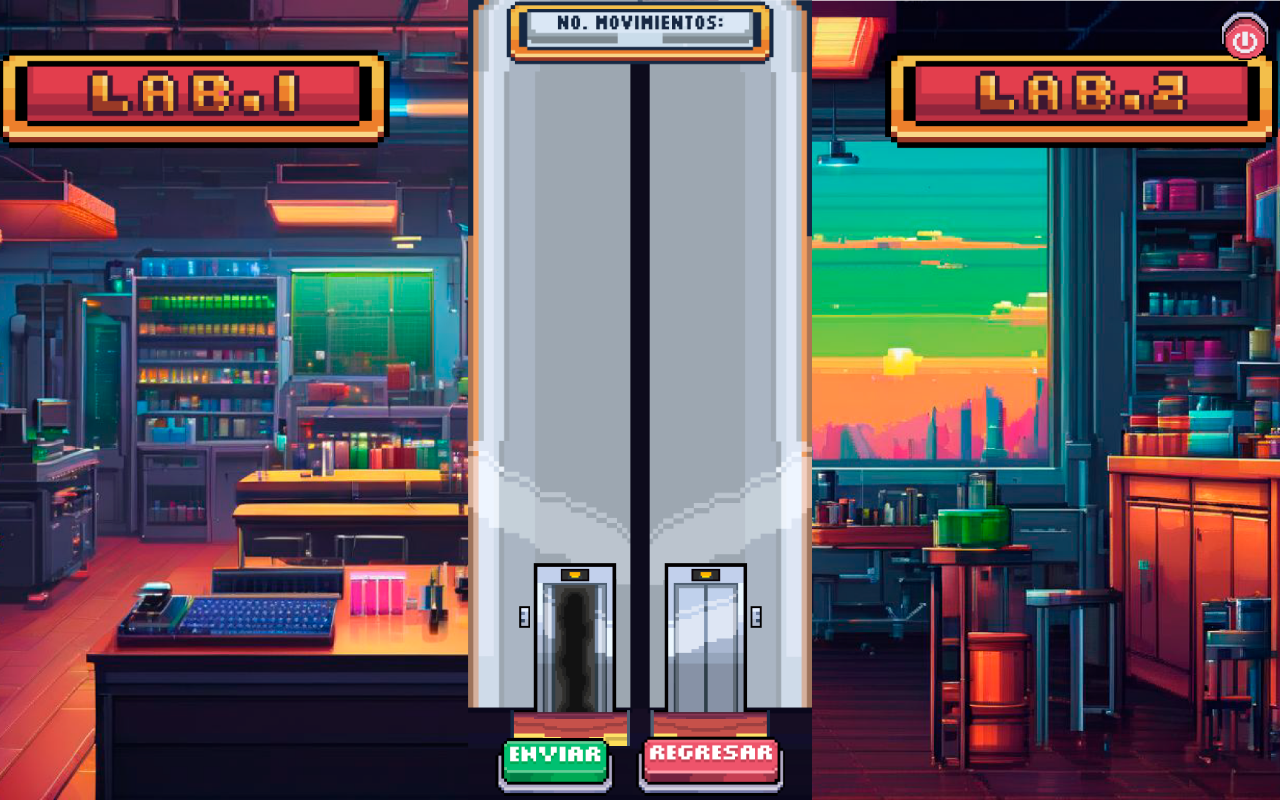
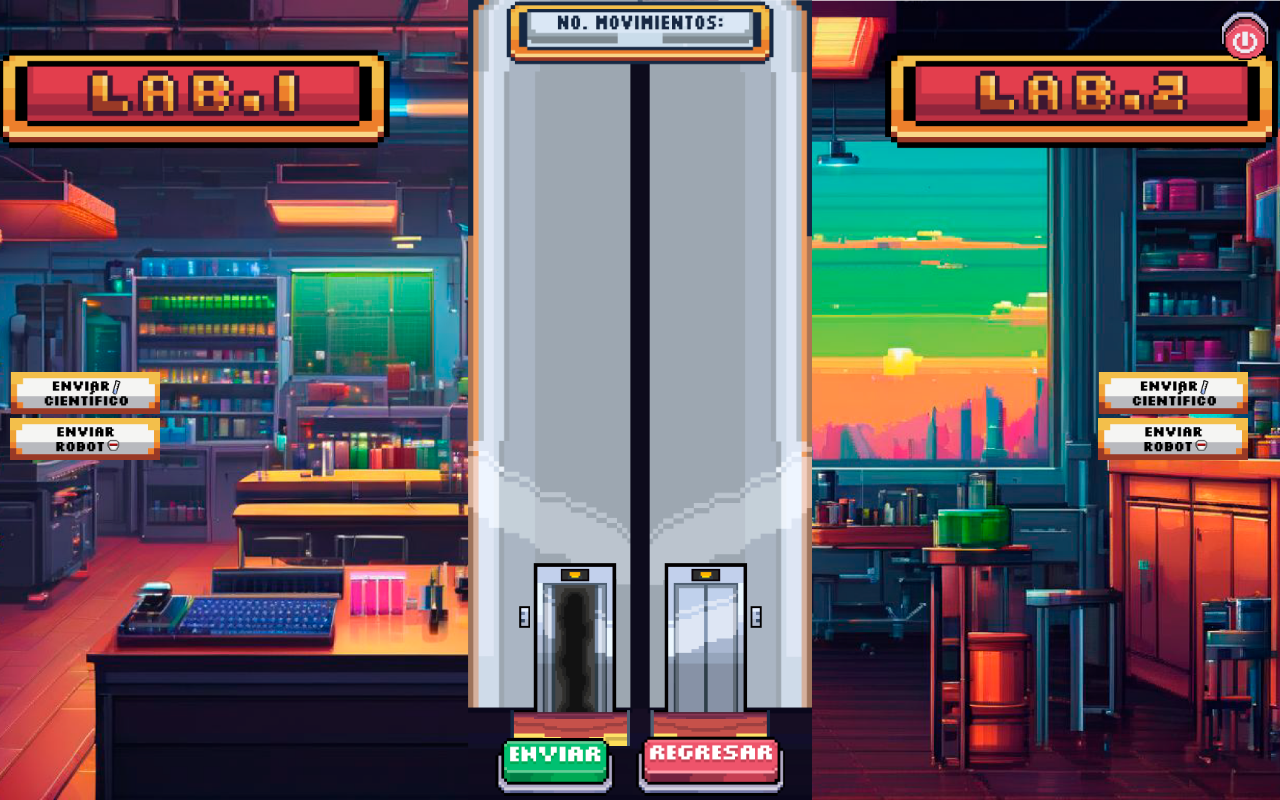
Before and after one commit to MarioDominguez7/Cientificos-Robots, an Angular app: page /game in a window 1280 px wide. Built offline with nearby package versions, Linux system fonts and the light colour scheme.

Commit message:
Ya estan todos los botones en su lugar

```diff
--- a/src/app/game/game.component.css
+++ b/src/app/game/game.component.css
@@ -85,3 +85,25 @@
     width: 120px; /* Cambia este valor según el tamaño deseado */
     height: auto; /* Ajusta la altura automáticamente para mantener la proporción de la imagen */
   }
+
+  .button-enviarL{
+    position: absolute; /* Mantenerlo absoluto */
+    bottom: 290px; /* Ajusta la distancia desde la parte inferior */
+    right: 85%; /* Centrar horizontalmente */
+    transform: translateY(-50%); /* Centra el contenedor horizontalmente */
+  }
+
+  .button-enviarR{
+    position: absolute; /* Mantenerlo absoluto */
+    bottom: 290px; /* Ajusta la distancia desde la parte inferior */
+    left: 85%; /* Centrar horizontalmente */
+    transform: translateY(-50%); /* Centra el contenedor horizontalmente */
+  }
+
+  .optionss {
+    margin-top: 100px;
+    display: flex;
+    flex-direction: column;
+    gap: 15px;
+    align-items: center;
+    }
--- a/src/app/game/game.component.html
+++ b/src/app/game/game.component.html
@@ -17,6 +17,53 @@
                 />
           </div>
 
+          <div class="optionss">
+            <div class="button-enviarL">
+              <img
+                class="button"
+                src="assets/sendCientifico.png"
+                alt="sendCientifico"
+                [src]="isBackButtonPressed ? 'assets/sendCientificoPressed.png' : 'assets/sendCientifico.png'"
+                (mousedown)="onBackButtonMouseDown()"
+                (mouseup)="onBackButtonMouseUp()"
+                (mouseleave)="isBackButtonPressed = false"
+                style="top: 982px; left: 758.951px; width: 150px;"
+              />
+              <img
+                class="button"
+                src="assets/sendRobot.png"
+                alt="sendCientifico"
+                [src]="isBackButtonPressed ? 'assets/sendRobotPressed.png' : 'assets/sendRobot.png'"
+                (mousedown)="onBackButtonMouseDown()"
+                (mouseup)="onBackButtonMouseUp()"
+                (mouseleave)="isBackButtonPressed = false"
+                style="top: 982px; left: 758.951px; width: 150px;"
+              />
+            </div>
+            <div class="button-enviarR">
+              <img
+                class="button"
+                src="assets/sendCientifico.png"
+                alt="sendCientifico"
+                [src]="isBackButtonPressed ? 'assets/sendCientificoPressed.png' : 'assets/sendCientifico.png'"
+                (mousedown)="onBackButtonMouseDown()"
+                (mouseup)="onBackButtonMouseUp()"
+                (mouseleave)="isBackButtonPressed = false"
+                style="top: 982px; left: 758.951px; width: 150px;"
+              />
+              <img
+                class="button"
+                src="assets/sendRobot.png"
+                alt="sendCientifico"
+                [src]="isBackButtonPressed ? 'assets/sendRobotPressed.png' : 'assets/sendRobot.png'"
+                (mousedown)="onBackButtonMouseDown()"
+                (mouseup)="onBackButtonMouseUp()"
+                (mouseleave)="isBackButtonPressed = false"
+                style="top: 982px; left: 758.951px; width: 150px;"
+              />
+            </div>
+            </div>
+
           <div class="capsule-container">
             <img
               [src]="leftCapsuleState"
@@ -32,8 +79,7 @@
 
         <div class="button-container">
             <button
-            (mouseup)="onSendButtonMouseUp()"
-            [disabled]="!isLeftCapsuleOpen">
+            (mouseup)="onSendButtonMouseUp()">
             <img
               class="button"
               src="assets/botonEnviar.png"
@@ -46,8 +92,7 @@
         </button>
 
         <button
-            (mouseup)="onBackButtonMouseUp()"
-            [disabled]="!isRightCapsuleOpen">
+            (mouseup)="onBackButtonMouseUp()">
             <img
               class="button"
               src="assets/botonRegresar.png"
--- a/src/app/game/game.component.ts
+++ b/src/app/game/game.component.ts
@@ -38,7 +38,13 @@ export class GameComponent {
       this.closeLeftCapsule();
       setTimeout(() => {
         this.openRightCapsule();
-      }, 2000);
+      }, 1000);
+    }
+    if (this.isRightCapsuleOpen) { // Solo permitir si la cápsula derecha está abierta
+      this.closeRightCapsule();
+      setTimeout(() => {
+        this.openLeftCapsule();
+      }, 1000);
     }
   }
 
@@ -48,12 +54,6 @@ export class GameComponent {
 
   onBackButtonMouseUp() {
     this.isBackButtonPressed = false;
-    if (this.isRightCapsuleOpen) { // Solo permitir si la cápsula derecha está abierta
-      this.closeRightCapsule();
-      setTimeout(() => {
-        this.openLeftCapsule();
-      }, 2000);
-    }
   }
 
   onRegresarButtonMouseDown() {
@@ -71,7 +71,7 @@ export class GameComponent {
     setTimeout(() => {
       this.leftCapsuleState = 'assets/cerrado1.png';
       this.isLeftCapsuleOpen = false;
-    }, 1000); // Cambiar a cerrada después de 1 segundo
+    }, 250); // Cambiar a cerrada después de 1 segundo
   }
 
   openLeftCapsule() {
@@ -79,7 +79,7 @@ export class GameComponent {
     setTimeout(() => {
       this.leftCapsuleState = 'assets/abierto1.png';
       this.isLeftCapsuleOpen = true;
-    }, 1000);
+    }, 250);
   }
 
   closeRightCapsule() {
@@ -87,7 +87,7 @@ export class GameComponent {
     setTimeout(() => {
       this.rightCapsuleState = 'assets/cerrado2.png';
       this.isRightCapsuleOpen = false;
-    }, 1000); // Cambiar a cerrada después de 1 segundo
+    }, 250); // Cambiar a cerrada después de 1 segundo
   }
 
   openRightCapsule() {
@@ -95,6 +95,6 @@ export class GameComponent {
     setTimeout(() => {
       this.rightCapsuleState = 'assets/abierto2.png';
       this.isRightCapsuleOpen = true;
-    }, 1000);
+    }, 250);
   }
 }
```
